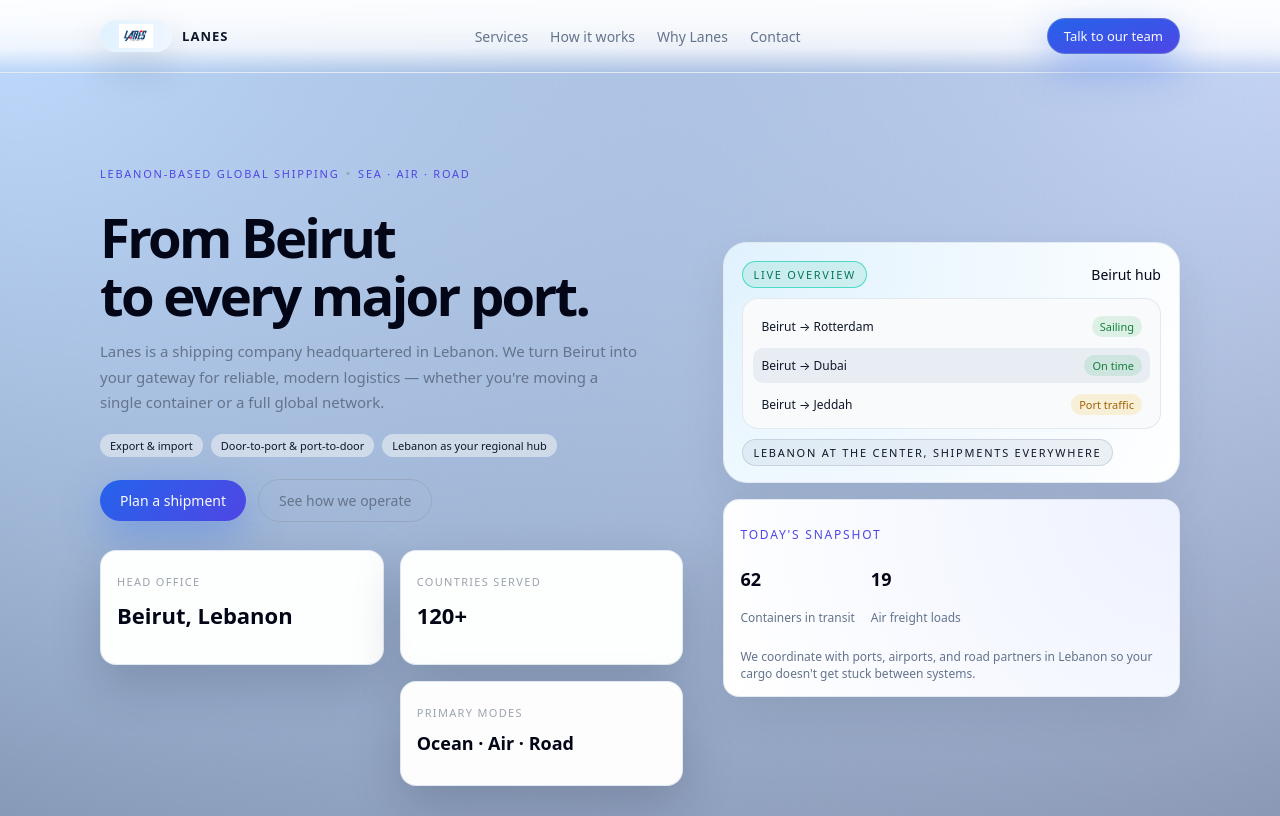
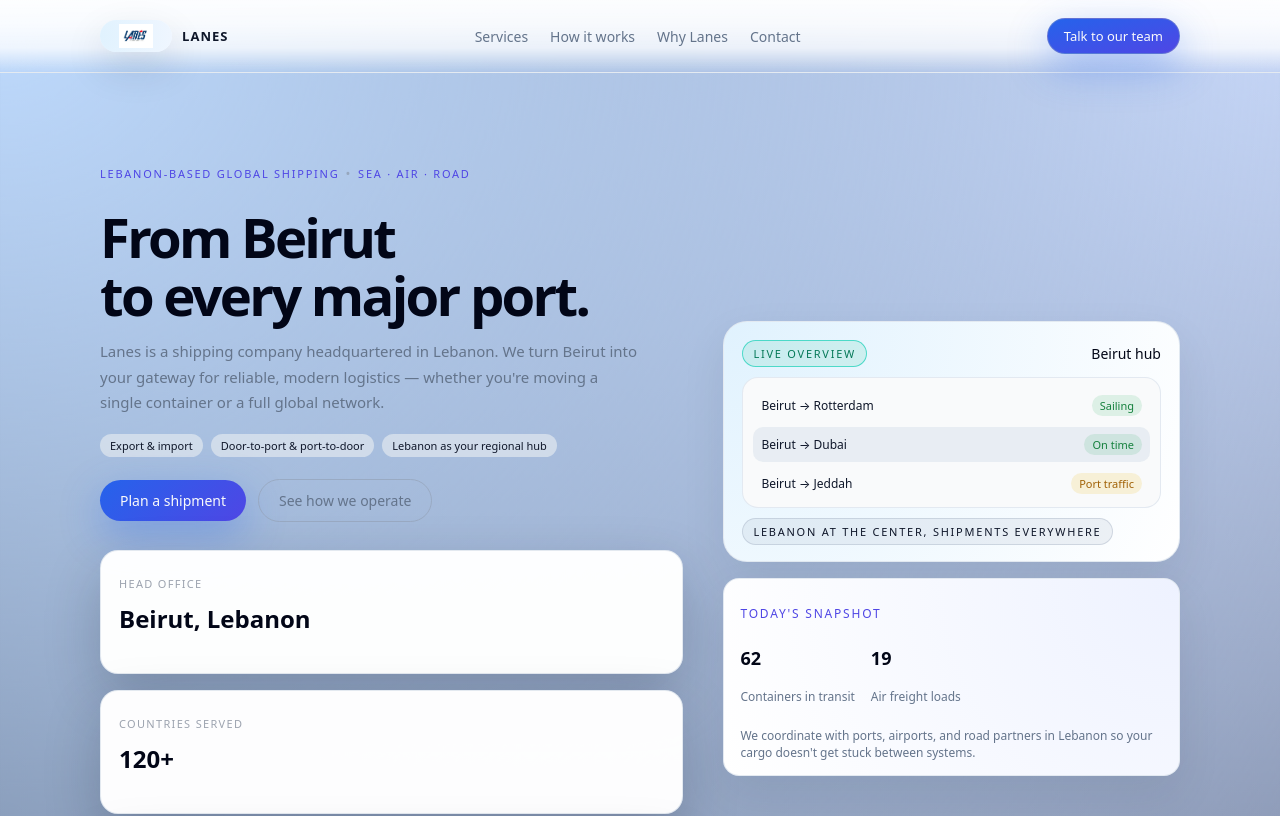
Before and after one commit to georgesmakoukji/lanes, a Next.js app: page / in a window 1280 px wide. Shown: the top 816 px of the page. Built offline with nearby package versions, Linux system fonts and the light colour scheme.

Commit message:
Refine hero metadata styles by simplifying grid layout, enhancing padding and border radius, and adjusting font sizes for improved readability and visual appeal.

```diff
--- a/app/globals.css
+++ b/app/globals.css
@@ -328,32 +328,18 @@ button {
 
 .hero-metadata {
   display: grid;
-  grid-template-columns: repeat(2, minmax(0, 1fr));
+  grid-template-columns: minmax(0, 1fr);
   gap: 16px;
   padding-top: 8px;
 }
 
 .hero-metadata > div {
-  padding: 12px 16px;
-  border-radius: 16px;
+  width: 100%;
+  padding: 14px 18px;
+  border-radius: 18px;
   border: 1px solid rgba(226, 232, 240, 0.95);
   background: rgba(255, 255, 255, 0.98);
-  box-shadow: 0 20px 50px rgba(15, 23, 42, 0.18);
-}
-
-.hero-metadata > div:nth-child(1) {
-  grid-column: 1;
-  grid-row: 1;
-}
-
-.hero-metadata > div:nth-child(2) {
-  grid-column: 2;
-  grid-row: 1;
-}
-
-.hero-metadata > div:nth-child(3) {
-  grid-column: 2;
-  grid-row: 2;
+  box-shadow: 0 22px 55px rgba(15, 23, 42, 0.22);
 }
 
 .metric-label {
@@ -365,14 +351,14 @@ button {
 
 .metric-value {
   margin-top: 4px;
-  font-size: 18px;
+  font-size: 20px;
   font-weight: 600;
   color: #020617;
 }
 
 .hero-metadata > div:nth-child(1) .metric-value,
 .hero-metadata > div:nth-child(2) .metric-value {
-  font-size: 22px;
+  font-size: 24px;
 }
 
 .hero-panel {
```
